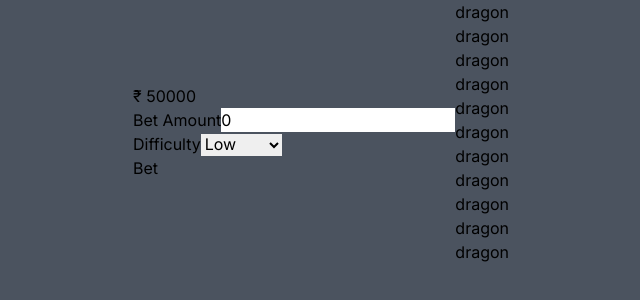
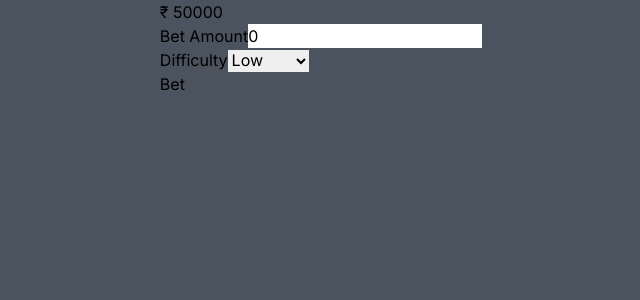
Before and after one commit to Nithishvb/blockchain-indexer, a Next.js app: page / in a window 1280 px wide. Shown: the top 300 px of the page, without its empty margins (319-959 px from the left). Built offline with nearby package versions, Linux system fonts and the light colour scheme.

Commit message:
removed the static tile label

```diff
--- a/src/Components/Tiles/Tiles.tsx
+++ b/src/Components/Tiles/Tiles.tsx
@@ -15,7 +15,7 @@ export default function Tiles({ content , handleTiles , activatedTile , openedTi
         !content.isOpened ? (
           <div className={`${activatedTile ? openedTileIndex ? `bg-red-500/50` : 'bg-green-500' : `bg-gray-500`} w-[170px] rounded-md m-2 cursor-pointer`}>
             <div className="text-white text-center flex justify-center items-center h-[50px]" aria-disabled="true" onClick={() => activatedTile ? handleTiles(content, currentIndex) : undefined} >
-              {content.Title}
+              {/* {content.Title} */}
             </div>
           </div>
         ) : (
```
